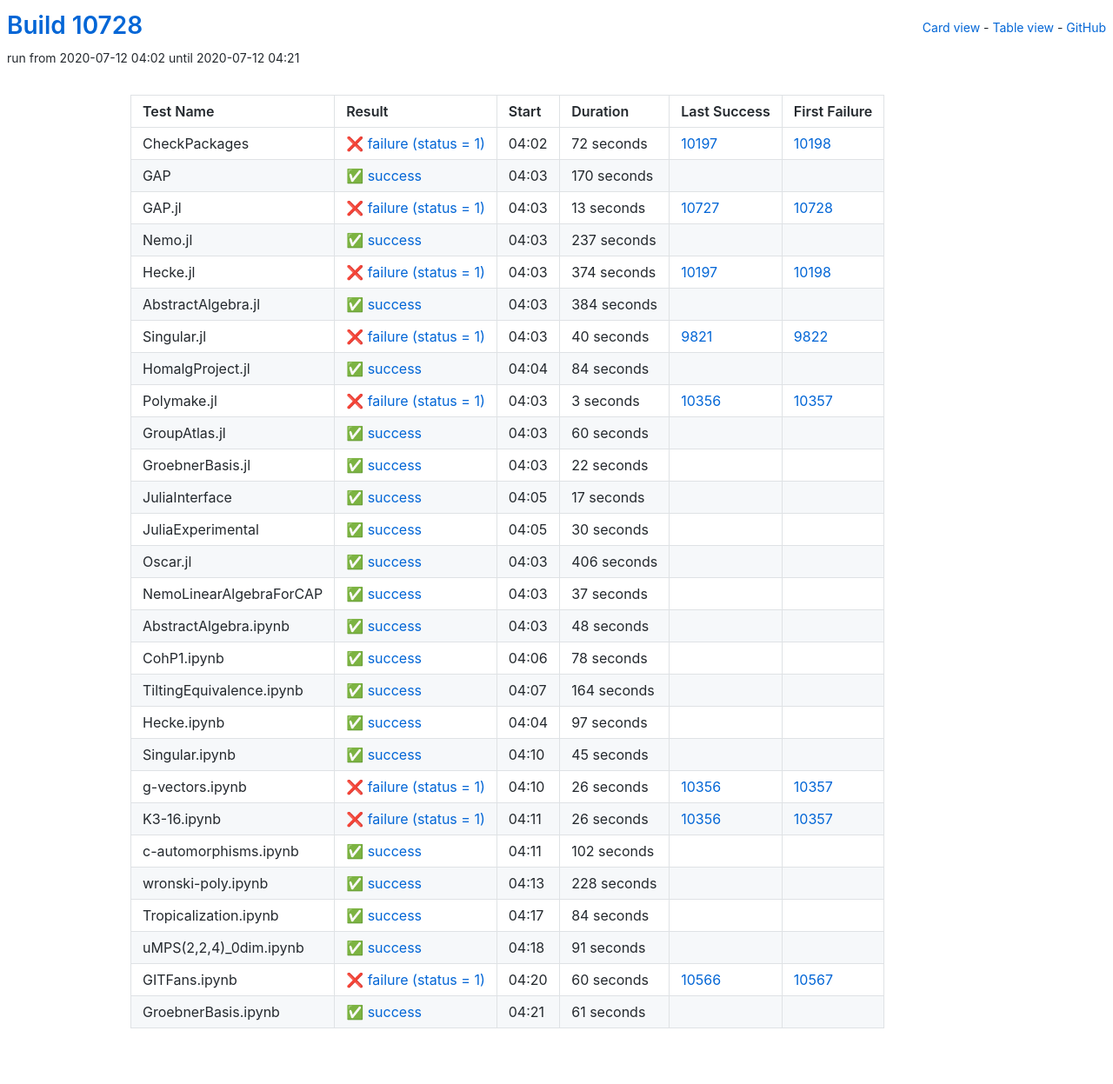
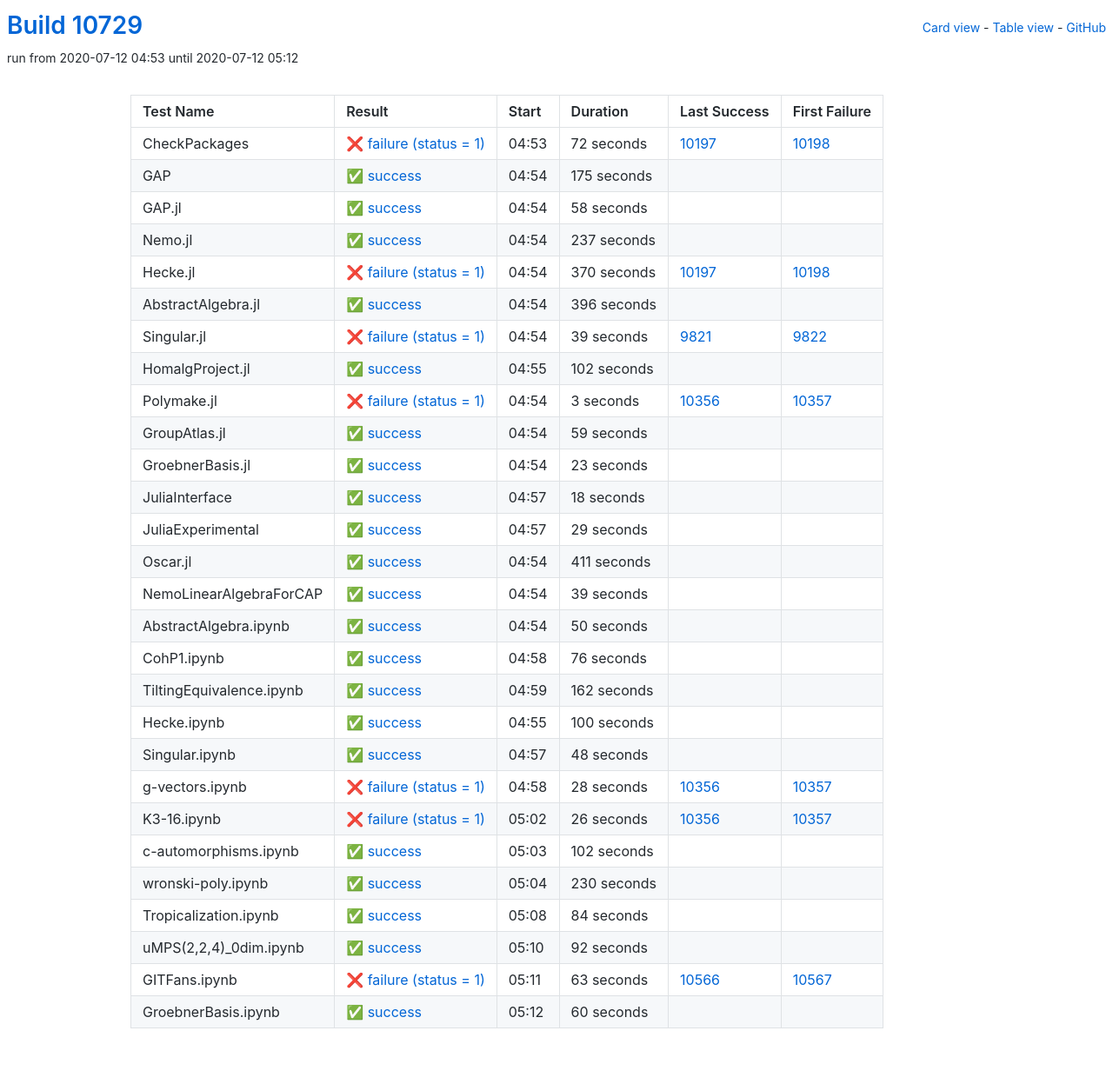
Before and after one commit to oscar-system/oscar-ci-status, a Jekyll site: the page built from table.html, in a window 1280 px wide. Shown: the whole page at 87% size. Built offline with Jekyll 4.4.1, drawn with Linux system fonts in a browser that asks for light colours.

Commit message:
Build #10729

```diff
--- a/_data/ci.yml
+++ b/_data/ci.yml
@@ -1,6 +1,6 @@
 ---
-build: 10728
-build_url: https://oscarci.mathematik.uni-kl.de/job/oscar/10728/
+build: 10729
+build_url: https://oscarci.mathematik.uni-kl.de/job/oscar/10729/
 job: oscar
 organization: oscar-system
 repo: oscar-ci-status
@@ -8,8 +8,8 @@
 tests:
 - name: CheckPackages
   id: checkpackages
-  log: https://oscarci.mathematik.uni-kl.de/job/oscar/10728/artifact/logs/build-10728/CheckPackages.log
-  start: 2020-07-12 04:02
+  log: https://oscarci.mathematik.uni-kl.de/job/oscar/10729/artifact/logs/build-10729/CheckPackages.log
+  start: 2020-07-12 04:53
   success: false
   exitcode: 1
   status: failure
@@ -20,32 +20,32 @@
   first_failure_url: https://oscarci.mathematik.uni-kl.de/job/oscar/10198/
 - name: GAP
   id: gap
-  log: https://oscarci.mathematik.uni-kl.de/job/oscar/10728/artifact/logs/build-10728/GAP.log
-  start: 2020-07-12 04:03
+  log: https://oscarci.mathematik.uni-kl.de/job/oscar/10729/artifact/logs/build-10729/GAP.log
+  start: 2020-07-12 04:54
   success: true
   exitcode: 0
   status: success
-  duration: 170
+  duration: 175
   last_success: false
   last_success_url:
   first_failure: false
   first_failure_url:
 - name: GAP.jl
   id: gap-jl
-  log: https://oscarci.mathematik.uni-kl.de/job/oscar/10728/artifact/logs/build-10728/GAP.jl.log
-  start: 2020-07-12 04:03
-  success: false
-  exitcode: 1
-  status: failure
-  duration: 13
-  last_success: 10727
-  last_success_url: https://oscarci.mathematik.uni-kl.de/job/oscar/10727/
-  first_failure: 10728
-  first_failure_url: https://oscarci.mathematik.uni-kl.de/job/oscar/10728/
+  log: https://oscarci.mathematik.uni-kl.de/job/oscar/10729/artifact/logs/build-10729/GAP.jl.log
+  start: 2020-07-12 04:54
+  success: true
+  exitcode: 0
+  status: success
+  duration: 58
+  last_success: false
+  last_success_url:
+  first_failure: false
+  first_failure_url:
 - name: Nemo.jl
   id: nemo-jl
-  log: https://oscarci.mathematik.uni-kl.de/job/oscar/10728/artifact/logs/build-10728/Nemo.jl.log
-  start: 2020-07-12 04:03
+  log: https://oscarci.mathematik.uni-kl.de/job/oscar/10729/artifact/logs/build-10729/Nemo.jl.log
+  start: 2020-07-12 04:54
   success: true
   exitcode: 0
   status: success
@@ -56,56 +56,56 @@
   first_failure_url:
 - name: Hecke.jl
   id: hecke-jl
-  log: https://oscarci.mathematik.uni-kl.de/job/oscar/10728/artifact/logs/build-10728/Hecke.jl.log
-  start: 2020-07-12 04:03
+  log: https://oscarci.mathematik.uni-kl.de/job/oscar/10729/artifact/logs/build-10729/Hecke.jl.log
+  start: 2020-07-12 04:54
   success: false
   exitcode: 1
   status: failure
-  duration: 374
+  duration: 370
   last_success: 10197
   last_success_url: https://oscarci.mathematik.uni-kl.de/job/oscar/10197/
   first_failure: 10198
   first_failure_url: https://oscarci.mathematik.uni-kl.de/job/oscar/10198/
 - name: AbstractAlgebra.jl
   id: abstractalgebra-jl
-  log: https://oscarci.mathematik.uni-kl.de/job/oscar/10728/artifact/logs/build-10728/AbstractAlgebra.jl.log
-  start: 2020-07-12 04:03
+  log: https://oscarci.mathematik.uni-kl.de/job/oscar/10729/artifact/logs/build-10729/AbstractAlgebra.jl.log
+  start: 2020-07-12 04:54
   success: true
   exitcode: 0
   status: success
-  duration: 384
+  duration: 396
   last_success: false
   last_success_url:
   first_failure: false
   first_failure_url:
 - name: Singular.jl
   id: singular-jl
-  log: https://oscarci.mathematik.uni-kl.de/job/oscar/10728/artifact/logs/build-10728/Singular.jl.log
-  start: 2020-07-12 04:03
+  log: https://oscarci.mathematik.uni-kl.de/job/oscar/10729/artifact/logs/build-10729/Singular.jl.log
+  start: 2020-07-12 04:54
   success: false
   exitcode: 1
   status: failure
-  duration: 40
+  duration: 39
   last_success: 9821
   last_success_url: https://oscarci.mathematik.uni-kl.de/job/oscar/9821/
   first_failure: 9822
   first_failure_url: https://oscarci.mathematik.uni-kl.de/job/oscar/9822/
 - name: HomalgProject.jl
   id: homalgproject-jl
-  log: https://oscarci.mathematik.uni-kl.de/job/oscar/10728/artifact/logs/build-10728/HomalgProject.jl.log
-  start: 2020-07-12 04:04
+  log: https://oscarci.mathematik.uni-kl.de/job/oscar/10729/artifact/logs/build-10729/HomalgProject.jl.log
+  start: 2020-07-12 04:55
   success: true
   exitcode: 0
   status: success
-  duration: 84
+  duration: 102
   last_success: false
   last_success_url:
   first_failure: false
   first_failure_url:
 - name: Polymake.jl
   id: polymake-jl
-  log: https://oscarci.mathematik.uni-kl.de/job/oscar/10728/artifact/logs/build-10728/Polymake.jl.log
-  start: 2020-07-12 04:03
+  log: https://oscarci.mathematik.uni-kl.de/job/oscar/10729/artifact/logs/build-10729/Polymake.jl.log
+  start: 2020-07-12 04:54
   success: false
   exitcode: 1
   status: failure
@@ -116,80 +116,128 @@
   first_failure_url: https://oscarci.mathematik.uni-kl.de/job/oscar/10357/
 - name: GroupAtlas.jl
   id: groupatlas-jl
-  log: https://oscarci.mathematik.uni-kl.de/job/oscar/10728/artifact/logs/build-10728/GroupAtlas.jl.log
-  start: 2020-07-12 04:03
+  log: https://oscarci.mathematik.uni-kl.de/job/oscar/10729/artifact/logs/build-10729/GroupAtlas.jl.log
+  start: 2020-07-12 04:54
   success: true
   exitcode: 0
   status: success
-  duration: 60
+  duration: 59
   last_success: false
   last_success_url:
   first_failure: false
   first_failure_url:
 - name: GroebnerBasis.jl
   id: groebnerbasis-jl
-  log: https://oscarci.mathematik.uni-kl.de/job/oscar/10728/artifact/logs/build-10728/GroebnerBasis.jl.log
-  start: 2020-07-12 04:03
+  log: https://oscarci.mathematik.uni-kl.de/job/oscar/10729/artifact/logs/build-10729/GroebnerBasis.jl.log
+  start: 2020-07-12 04:54
   success: true
   exitcode: 0
   status: success
-  duration: 22
+  duration: 23
   last_success: false
   last_success_url:
   first_failure: false
   first_failure_url:
 - name: JuliaInterface
   id: juliainterface
-  log: https://oscarci.mathematik.uni-kl.de/job/oscar/10728/artifact/logs/build-10728/JuliaInterface.log
-  start: 2020-07-12 04:05
+  log: https://oscarci.mathematik.uni-kl.de/job/oscar/10729/artifact/logs/build-10729/JuliaInterface.log
+  start: 2020-07-12 04:57
   success: true
   exitcode: 0
   status: success
-  duration: 17
+  duration: 18
   last_success: false
   last_success_url:
   first_failure: false
   first_failure_url:
 - name: JuliaExperimental
   id: juliaexperimental
-  log: https://oscarci.mathematik.uni-kl.de/job/oscar/10728/artifact/logs/build-10728/JuliaExperimental.log
-  start: 2020-07-12 04:05
+  log: https://oscarci.mathematik.uni-kl.de/job/oscar/10729/artifact/logs/build-10729/JuliaExperimental.log
+  start: 2020-07-12 04:57
   success: true
   exitcode: 0
   status: success
-  duration: 30
+  duration: 29
   last_success: false
   last_success_url:
   first_failure: false
   first_failure_url:
 - name: Oscar.jl
   id: oscar-jl
-  log: https://oscarci.mathematik.uni-kl.de/job/oscar/10728/artifact/logs/build-10728/Oscar.jl.log
-  start: 2020-07-12 04:03
+  log: https://oscarci.mathematik.uni-kl.de/job/oscar/10729/artifact/logs/build-10729/Oscar.jl.log
+  start: 2020-07-12 04:54
   success: true
   exitcode: 0
   status: success
-  duration: 406
+  duration: 411
   last_success: false
   last_success_url:
   first_failure: false
   first_failure_url:
 - name: NemoLinearAlgebraForCAP
   id: nemolinearalgebraforcap
-  log: https://oscarci.mathematik.uni-kl.de/job/oscar/10728/artifact/logs/build-10728/NemoLinearAlgebraForCAP.log
-  start: 2020-07-12 04:03
+  log: https://oscarci.mathematik.uni-kl.de/job/oscar/10729/artifact/logs/build-10729/NemoLinearAlgebraForCAP.log
+  start: 2020-07-12 04:54
   success: true
   exitcode: 0
   status: success
-  duration: 37
+  duration: 39
   last_success: false
   last_success_url:
   first_failure: false
   first_failure_url:
 - name: AbstractAlgebra.ipynb
   id: abstractalgebra-ipynb
-  log: https://oscarci.mathematik.uni-kl.de/job/oscar/10728/artifact/logs/build-10728/AbstractAlgebra.ipynb.log
-  start: 2020-07-12 04:03
+  log: https://oscarci.mathematik.uni-kl.de/job/oscar/10729/artifact/logs/build-10729/AbstractAlgebra.ipynb.log
+  start: 2020-07-12 04:54
+  success: true
+  exitcode: 0
+  status: success
+  duration: 50
+  last_success: false
+  last_success_url:
+  first_failure: false
+  first_failure_url:
+- name: CohP1.ipynb
+  id: cohp1-ipynb
+  log: https://oscarci.mathematik.uni-kl.de/job/oscar/10729/artifact/logs/build-10729/CohP1.ipynb.log
+  start: 2020-07-12 04:58
+  success: true
+  exitcode: 0
+  status: success
+  duration: 76
+  last_success: false
+  last_success_url:
+  first_failure: false
+  first_failure_url:
+- name: TiltingEquivalence.ipynb
+  id: tiltingequivalence-ipynb
+  log: https://oscarci.mathematik.uni-kl.de/job/oscar/10729/artifact/logs/build-10729/TiltingEquivalence.ipynb.log
+  start: 2020-07-12 04:59
+  success: true
+  exitcode: 0
+  status: success
+  duration: 162
+  last_success: false
+  last_success_url:
+  first_failure: false
+  first_failure_url:
+- name: Hecke.ipynb
+  id: hecke-ipynb
+  log: https://oscarci.mathematik.uni-kl.de/job/oscar/10729/artifact/logs/build-10729/Hecke.ipynb.log
+  start: 2020-07-12 04:55
+  success: true
+  exitcode: 0
+  status: success
+  duration: 100
+  last_success: false
+  last_success_url:
+  first_failure: false
+  first_failure_url:
+- name: Singular.ipynb
+  id: singular-ipynb
+  log: https://oscarci.mathematik.uni-kl.de/job/oscar/10729/artifact/logs/build-10729/Singular.ipynb.log
+  start: 2020-07-12 04:57
   success: true
   exitcode: 0
   status: success
@@ -198,70 +246,22 @@
   last_success_url:
   first_failure: false
   first_failure_url:
-- name: CohP1.ipynb
-  id: cohp1-ipynb
-  log: https://oscarci.mathematik.uni-kl.de/job/oscar/10728/artifact/logs/build-10728/CohP1.ipynb.log
-  start: 2020-07-12 04:06
-  success: true
-  exitcode: 0
-  status: success
-  duration: 78
-  last_success: false
-  last_success_url:
-  first_failure: false
-  first_failure_url:
-- name: TiltingEquivalence.ipynb
-  id: tiltingequivalence-ipynb
-  log: https://oscarci.mathematik.uni-kl.de/job/oscar/10728/artifact/logs/build-10728/TiltingEquivalence.ipynb.log
-  start: 2020-07-12 04:07
-  success: true
-  exitcode: 0
-  status: success
-  duration: 164
-  last_success: false
-  last_success_url:
-  first_failure: false
-  first_failure_url:
-- name: Hecke.ipynb
-  id: hecke-ipynb
-  log: https://oscarci.mathematik.uni-kl.de/job/oscar/10728/artifact/logs/build-10728/Hecke.ipynb.log
-  start: 2020-07-12 04:04
-  success: true
-  exitcode: 0
-  status: success
-  duration: 97
-  last_success: false
-  last_success_url:
-  first_failure: false
-  first_failure_url:
-- name: Singular.ipynb
-  id: singular-ipynb
-  log: https://oscarci.mathematik.uni-kl.de/job/oscar/10728/artifact/logs/build-10728/Singular.ipynb.log
-  start: 2020-07-12 04:10
-  success: true
-  exitcode: 0
-  status: success
-  duration: 45
-  last_success: false
-  last_success_url:
-  first_failure: false
-  first_failure_url:
 - name: g-vectors.ipynb
   id: g-vectors-ipynb
-  log: https://oscarci.mathematik.uni-kl.de/job/oscar/10728/artifact/logs/build-10728/g-vectors.ipynb.log
-  start: 2020-07-12 04:10
+  log: https://oscarci.mathematik.uni-kl.de/job/oscar/10729/artifact/logs/build-10729/g-vectors.ipynb.log
+  start: 2020-07-12 04:58
   success: false
   exitcode: 1
   status: failure
-  duration: 26
+  duration: 28
   last_success: 10356
   last_success_url: https://oscarci.mathematik.uni-kl.de/job/oscar/10356/
   first_failure: 10357
   first_failure_url: https://oscarci.mathematik.uni-kl.de/job/oscar/10357/
 - name: K3-16.ipynb
   id: k3-16-ipynb
-  log: https://oscarci.mathematik.uni-kl.de/job/oscar/10728/artifact/logs/build-10728/K3-16.ipynb.log
-  start: 2020-07-12 04:11
+  log: https://oscarci.mathematik.uni-kl.de/job/oscar/10729/artifact/logs/build-10729/K3-16.ipynb.log
+  start: 2020-07-12 05:02
   success: false
   exitcode: 1
   status: failure
@@ -272,8 +272,8 @@
   first_failure_url: https://oscarci.mathematik.uni-kl.de/job/oscar/10357/
 - name: c-automorphisms.ipynb
   id: c-automorphisms-ipynb
-  log: https://oscarci.mathematik.uni-kl.de/job/oscar/10728/artifact/logs/build-10728/c-automorphisms.ipynb.log
-  start: 2020-07-12 04:11
+  log: https://oscarci.mathematik.uni-kl.de/job/oscar/10729/artifact/logs/build-10729/c-automorphisms.ipynb.log
+  start: 2020-07-12 05:03
   success: true
   exitcode: 0
   status: success
@@ -284,20 +284,20 @@
   first_failure_url:
 - name: wronski-poly.ipynb
   id: wronski-poly-ipynb
-  log: https://oscarci.mathematik.uni-kl.de/job/oscar/10728/artifact/logs/build-10728/wronski-poly.ipynb.log
-  start: 2020-07-12 04:13
+  log: https://oscarci.mathematik.uni-kl.de/job/oscar/10729/artifact/logs/build-10729/wronski-poly.ipynb.log
+  start: 2020-07-12 05:04
   success: true
   exitcode: 0
   status: success
-  duration: 228
+  duration: 230
   last_success: false
   last_success_url:
   first_failure: false
   first_failure_url:
 - name: Tropicalization.ipynb
   id: tropicalization-ipynb
-  log: https://oscarci.mathematik.uni-kl.de/job/oscar/10728/artifact/logs/build-10728/Tropicalization.ipynb.log
-  start: 2020-07-12 04:17
+  log: https://oscarci.mathematik.uni-kl.de/job/oscar/10729/artifact/logs/build-10729/Tropicalization.ipynb.log
+  start: 2020-07-12 05:08
   success: true
   exitcode: 0
   status: success
@@ -308,36 +308,36 @@
   first_failure_url:
 - name: uMPS(2,2,4)_0dim.ipynb
   id: umps-2-2-4-0dim-ipynb
-  log: https://oscarci.mathematik.uni-kl.de/job/oscar/10728/artifact/logs/build-10728/uMPS-2-2-4-_0dim.ipynb.log
-  start: 2020-07-12 04:18
+  log: https://oscarci.mathematik.uni-kl.de/job/oscar/10729/artifact/logs/build-10729/uMPS-2-2-4-_0dim.ipynb.log
+  start: 2020-07-12 05:10
   success: true
   exitcode: 0
   status: success
-  duration: 91
+  duration: 92
   last_success: false
   last_success_url:
   first_failure: false
   first_failure_url:
 - name: GITFans.ipynb
   id: gitfans-ipynb
-  log: https://oscarci.mathematik.uni-kl.de/job/oscar/10728/artifact/logs/build-10728/GITFans.ipynb.log
-  start: 2020-07-12 04:20
+  log: https://oscarci.mathematik.uni-kl.de/job/oscar/10729/artifact/logs/build-10729/GITFans.ipynb.log
+  start: 2020-07-12 05:11
   success: false
   exitcode: 1
   status: failure
-  duration: 60
+  duration: 63
   last_success: 10566
   last_success_url: https://oscarci.mathematik.uni-kl.de/job/oscar/10566/
   first_failure: 10567
   first_failure_url: https://oscarci.mathematik.uni-kl.de/job/oscar/10567/
 - name: GroebnerBasis.ipynb
   id: groebnerbasis-ipynb
-  log: https://oscarci.mathematik.uni-kl.de/job/oscar/10728/artifact/logs/build-10728/GroebnerBasis.ipynb.log
-  start: 2020-07-12 04:21
+  log: https://oscarci.mathematik.uni-kl.de/job/oscar/10729/artifact/logs/build-10729/GroebnerBasis.ipynb.log
+  start: 2020-07-12 05:12
   success: true
   exitcode: 0
   status: success
-  duration: 61
+  duration: 60
   last_success: false
   last_success_url:
   first_failure: false
```
Also changed, not shown: README.md.
